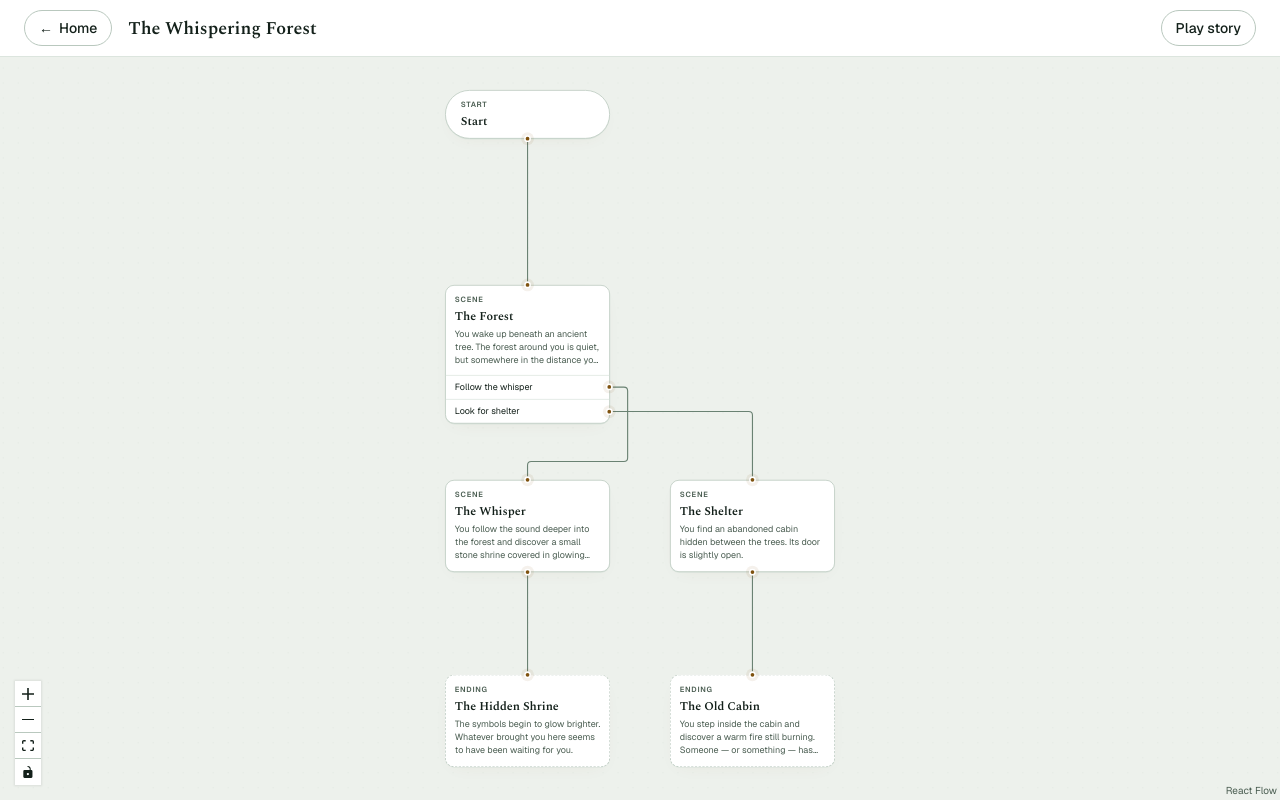
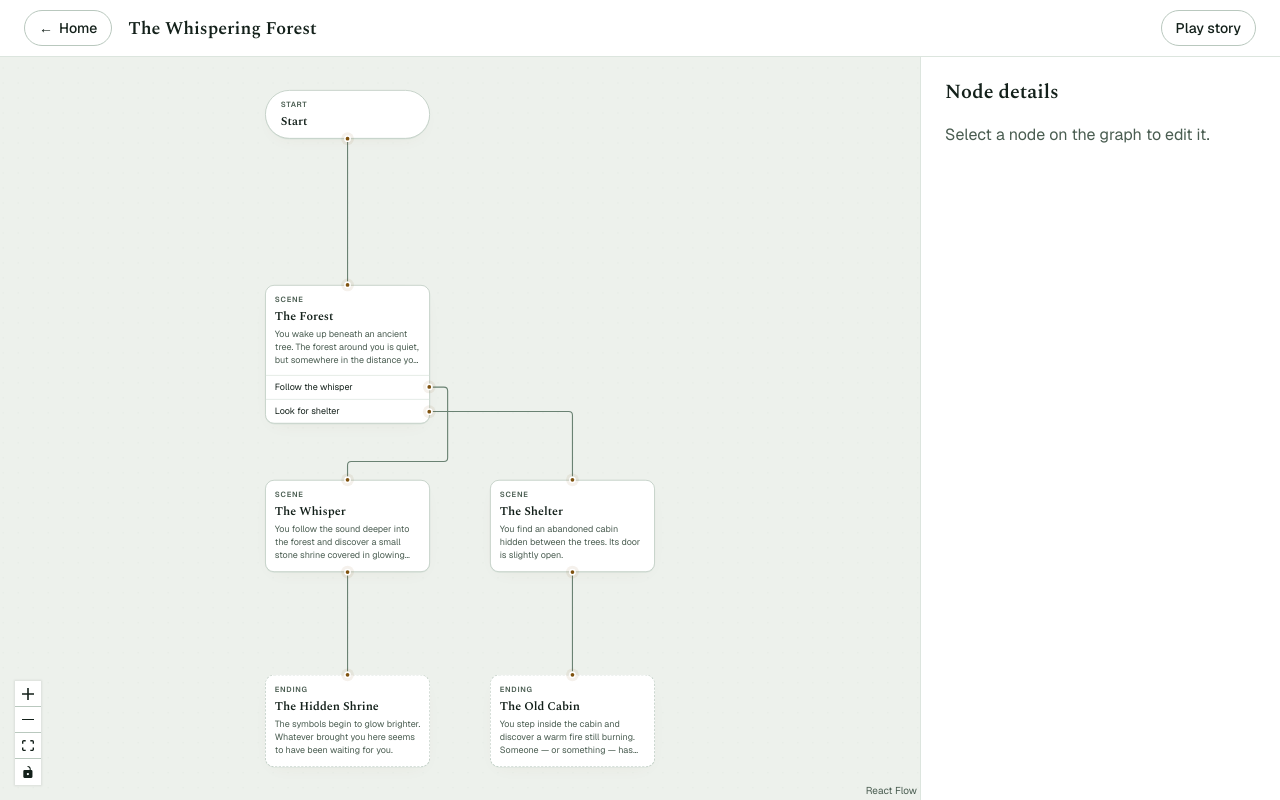
Before and after one commit to demienera/interactive-story-editor, a Next.js app: page /editor in a window 1280 px wide. Built offline with nearby package versions, Linux system fonts and the light colour scheme.

Commit message:
refactor: StoryEditor layout and implement node selection handling

```diff
--- a/src/features/story-editor/ui/StoryEditor.module.scss
+++ b/src/features/story-editor/ui/StoryEditor.module.scss
@@ -43,7 +43,21 @@
 	}
 }
 
-.editor {
+.workspace {
+	min-height: 0;
+	display: grid;
+	grid-template-columns: minmax(0, 1fr) 360px;
+
+	@media (max-width: 899px) {
+		grid-template-columns: minmax(0, 1fr);
+		grid-template-rows: 60dvh auto;
+		overflow-y: auto;
+	}
+}
+
+.canvas {
+	min-width: 0;
+	min-height: 0;
 	width: 100%;
 	height: 100%;
 
--- a/src/features/story-editor/ui/StoryEditor.tsx
+++ b/src/features/story-editor/ui/StoryEditor.tsx
@@ -1,17 +1,54 @@
 'use client';
 
 import Link from 'next/link';
-import { useMemo } from 'react';
-import { Background, Controls, ReactFlow } from '@xyflow/react';
+import { useMemo, useState } from 'react';
+import { Background, Controls, ReactFlow, type AriaLabelConfig, type NodeChange } from '@xyflow/react';
 import { demoStory } from '@/entities/story/data/demo-story';
+import { getNode } from '@/entities/story/model/story-engine';
+import { updateNode, type StoryNodePatch } from '@/entities/story/model/story-operations';
+import type { Story } from '@/entities/story/model/types';
 import { layoutByDepth } from '../lib/auto-layout';
-import { storyToFlow } from '../lib/story-to-flow';
+import { storyToFlow, type StoryFlowNode } from '../lib/story-to-flow';
+import { NodePanel } from './node-panel/NodePanel';
 import { nodeTypes } from './nodes/node-types';
 import '@xyflow/react/dist/style.css';
 import styles from './StoryEditor.module.scss';
 
+const NODE_DESCRIPTION = 'Press Enter or Space to edit the node in the panel. Press Escape to clear the selection.';
+
+const ariaLabelConfig: Partial<AriaLabelConfig> = {
+	'node.a11yDescription.default': NODE_DESCRIPTION,
+	'node.a11yDescription.keyboardDisabled': NODE_DESCRIPTION,
+	'edge.a11yDescription.default': '',
+};
+
 export function StoryEditor() {
-	const { nodes, edges } = useMemo(() => storyToFlow(demoStory, layoutByDepth(demoStory)), []);
+	const [story, setStory] = useState<Story>(demoStory);
+	const [selectedNodeId, setSelectedNodeId] = useState<string | null>(null);
+	const flow = useMemo(() => storyToFlow(story, layoutByDepth(story)), [story]);
+	const nodes = useMemo(
+		() => flow.nodes.map((node) => (node.id === selectedNodeId ? { ...node, selected: true } : node)),
+		[flow.nodes, selectedNodeId],
+	);
+	const selectedNode = selectedNodeId ? getNode(story, selectedNodeId) : undefined;
+
+	const handleNodesChange = (changes: NodeChange<StoryFlowNode>[]) => {
+		for (const change of changes) {
+			if (change.type !== 'select') {
+				continue;
+			}
+
+			if (change.selected) {
+				setSelectedNodeId(change.id);
+			} else {
+				setSelectedNodeId((current) => (current === change.id ? null : current));
+			}
+		}
+	};
+
+	const handleSave = (nodeId: string, patch: StoryNodePatch) => {
+		setStory((current) => updateNode(current, nodeId, patch));
+	};
 
 	return (
 		<div className={styles.layout}>
@@ -24,7 +61,7 @@ export function StoryEditor() {
 						<span aria-hidden='true'>←</span> Home
 					</Link>
 				</nav>
-				<h1 className={styles.title}>{demoStory.title}</h1>
+				<h1 className={styles.title}>{story.title}</h1>
 				<Link
 					href='/play'
 					className={styles.control}
@@ -33,16 +70,28 @@ export function StoryEditor() {
 				</Link>
 			</header>
 
-			<main className={styles.editor}>
+			<main className={styles.workspace}>
+				<div className={styles.canvas}>
 					<ReactFlow
 						nodes={nodes}
-					edges={edges}
+						edges={flow.edges}
 						nodeTypes={nodeTypes}
+						onNodesChange={handleNodesChange}
+						nodesDraggable={false}
+						nodesConnectable={false}
+						deleteKeyCode={null}
+						ariaLabelConfig={ariaLabelConfig}
 						fitView
 					>
 						<Background />
 						<Controls />
 					</ReactFlow>
+				</div>
+
+				<NodePanel
+					node={selectedNode}
+					onSave={handleSave}
+				/>
 			</main>
 		</div>
 	);
```
Lines whose indentation alone changed are shown as unchanged.
